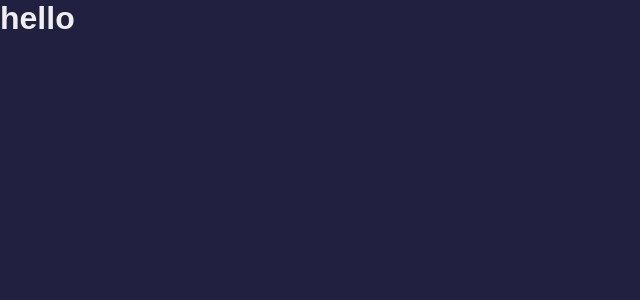
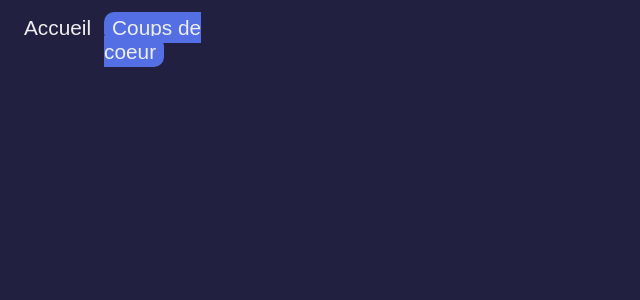
Before and after one commit to jonathanbay/reactflix, a React (Create React App) app: page /coups-de-coeur in a window 1280 px wide. Shown: the top 300 px of the page, without its empty margins (0-640 px from the left). Built offline with nearby package versions, Linux system fonts and the light colour scheme; a web font is replaced by a local one.

Commit message:
ajout du menu de navigation

```diff
--- a/src/App.js
+++ b/src/App.js
@@ -1,10 +1,17 @@
 import React from 'react';
+import { BrowserRouter, Route, Routes } from 'react-router-dom';
+import Home from "./pages/Home";
+import Favoris from "./pages/Favoris";
 
 const App = () => {
   return (
-    <div>
-      <h1>hello</h1>
-    </div>
+    <BrowserRouter>
+      <Routes>
+        <Route path="/" element={<Home />} />
+        <Route path="/coups-de-coeur" element={<Favoris />} />
+        <Route path="*" element={<Home />} />
+      </Routes>
+    </BrowserRouter>
   );
 };
 
--- /dev/null
+++ b/src/components/Header.js
@@ -0,0 +1,21 @@
+import React from 'react';
+import { NavLink } from 'react-router-dom';
+
+const Header = () => {
+    return (
+        <div className='header'>
+            <nav>
+                <ul>
+                    <li>
+                        <NavLink to="/" className={nav => nav.isActive ? "nav-active" : ""} >Accueil</NavLink>
+                    </li>
+                    <li>
+                        <NavLink to="/coups-de-coeur" className={nav => nav.isActive ? "nav-active" : ""}>Coups de coeur</NavLink>
+                    </li>
+                </ul>
+            </nav>
+        </div>
+    );
+};
+
+export default Header;
--- /dev/null
+++ b/src/pages/Favoris.js
@@ -0,0 +1,12 @@
+import React from 'react';
+import Header from '../components/Header';
+
+const Favoris = () => {
+    return (
+        <div className='user-list-page'>
+            <Header />
+        </div>
+    );
+};
+
+export default Favoris;
--- /dev/null
+++ b/src/pages/Home.js
@@ -0,0 +1,12 @@
+import React from 'react';
+import Header from '../components/Header';
+
+const Home = () => {
+    return (
+        <div className='home-page'>
+            <Header />
+        </div>
+    );
+};
+
+export default Home;
--- a/src/styles/components/_header.scss
+++ b/src/styles/components/_header.scss
@@ -13,6 +13,8 @@
 
     ul {
       display: flex;
+      width: 200px;
+      justify-content: space-around;
 
       a {
         text-decoration: none;
@@ -21,6 +23,7 @@
         width: 102px;
         text-align: center;
         margin-right: 5px;
+        padding: 4px 8px;
 
         &:visited {
           text-decoration: none;
```
